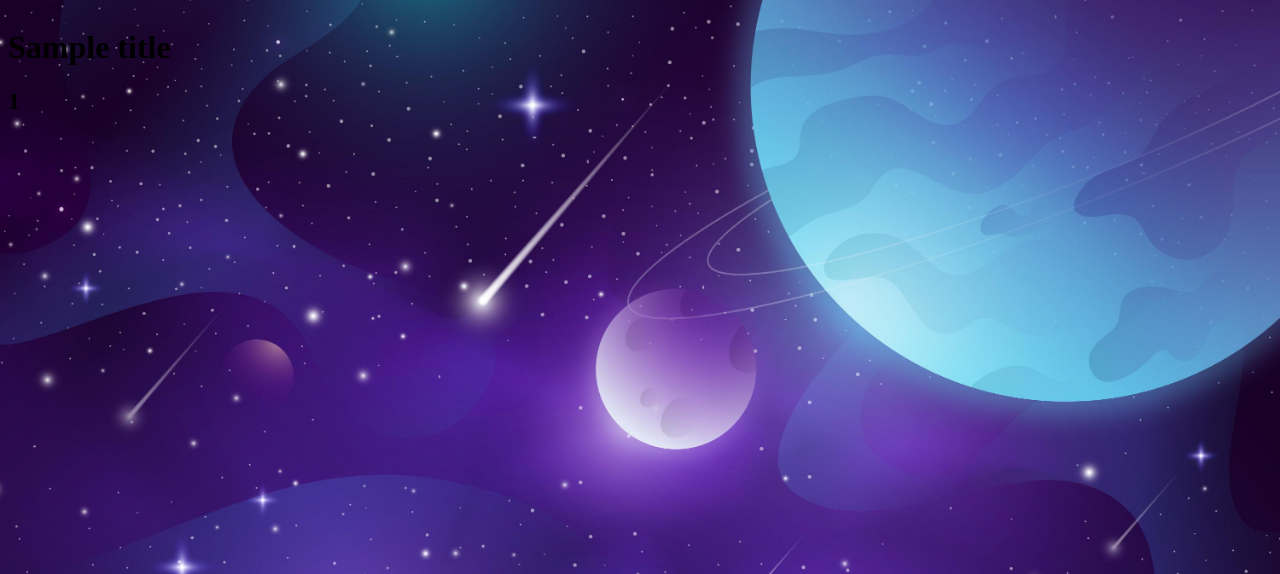
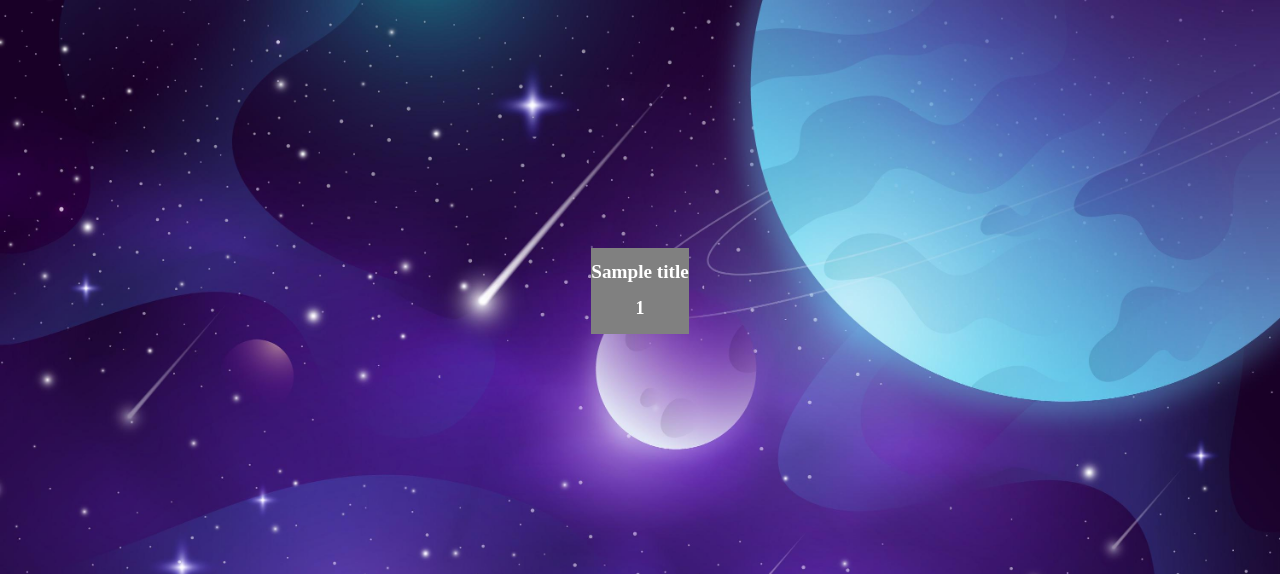
Before and after one commit to Kadah-Ne/UML-Projet, a Flask app: template templates/book.html in a window 1280 px wide. Shown: the top 574 px of the page. Run offline with Flask 2, Linux system fonts and the light colour scheme; the template is opened without the code that fills it: most values are stand-ins (such as "Sample title", 1, 10 or a date in 2020).

Commit message:
Made css for book.html

```diff
--- /dev/null
+++ b/static/CSS/book.css
@@ -0,0 +1,53 @@
+body
+{
+    padding-top: 15em;
+    display: flex;
+    justify-content: center;
+    align-content: center;
+    background-image: url("../Images/Space.jpg");
+    background-size: cover;
+    color: white;
+}
+
+#Livre
+{
+    text-align: center;
+
+    background-color: grey;
+
+}
+
+.input
+{
+    margin-top: 0.5em;
+    margin-bottom: 0.5em;
+    text-align: center;
+    color: white;
+    background-color: rgba(0,0,0,0.5);
+    border-style: none;
+}
+
+.input:focus
+{
+    outline: none;
+}
+
+h1
+{
+    font-size: larger;
+}
+
+h2
+{
+    font-size: large;
+}
+
+h1 input
+{
+    font-size: larger;
+}
+
+h2 input
+{
+    font-size: large;
+}
--- a/templates/book.html
+++ b/templates/book.html
@@ -4,22 +4,23 @@
     <meta charset="UTF-8">
     <meta http-equiv="X-UA-Compatible" content="IE=edge">
     <meta name="viewport" content="width=device-width, initial-scale=1.0">
-    <link rel="stylesheet" href="{{url_for('static',filename='CSS/login.css')}}">
+    <link rel="stylesheet" href="{{url_for('static',filename='CSS/book.css')}}">
 </head>
 <body>
     {%if isLib == True %}
     <div id="Livre">
         <form action="">
             <div class="Titre">
-                <h1> <input type="text" name="TITLE" placeholder="{{title}}"> </h1>
-                <h2> <input type="text" name="ISBN" placeholder="{{id}}"> </h2>
-                <input type="text" name="TOPIC" placeholder="{{tag}}">
-                <input type="text" name="OVERVIEW" placeholder="{{recap}}">
-                <input type="text" name="AUTHOR" placeholder="{{auteur}}">
-                <input type="text" name="DOR" placeholder="{{dateSortie}}">
-                <input type="text" name="PUBLISHER" placeholder="{{editeur}}">
-                <input type="text" name="LANG" placeholder="{{langue}}">
+                <h1> <input type="text" name="TITLE" value="{{title}}" class="input"> </h1>
+                <h2> <input type="text" name="ISBN" value="{{id}}" class="input"> </h2>
+                <input type="text" name="TOPIC" value="{{tag}}" class="input"><br>
+                <input type="text" name="OVERVIEW" value="{{recap}}" class="input"><br>
+                <input type="text" name="AUTHOR" value="{{auteur}}" class="input"><br>
+                <input type="text" name="DOR" value="{{dateSortie}}" class="input"><br>
+                <input type="text" name="PUBLISHER" value="{{editeur}}" class="input"><br>
+                <input type="text" name="LANG" value="{{langue}}" class="input"><br>
             </div>
+            <br>
             <input type="submit" value="Modifier">
         </form>
     </div>
```
